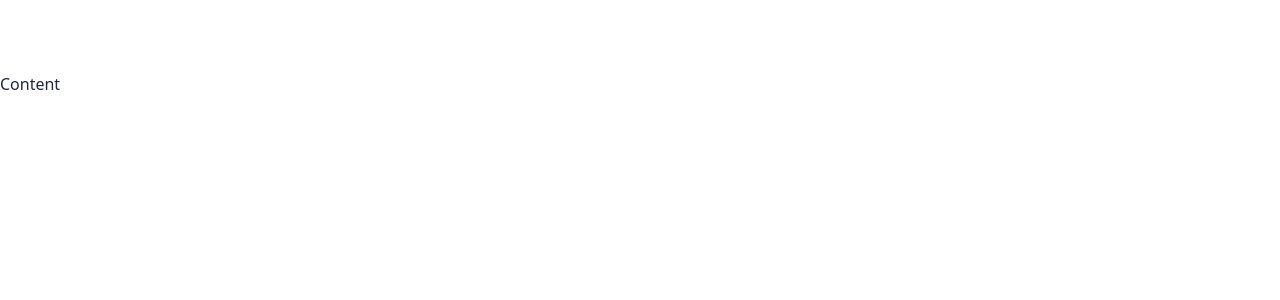
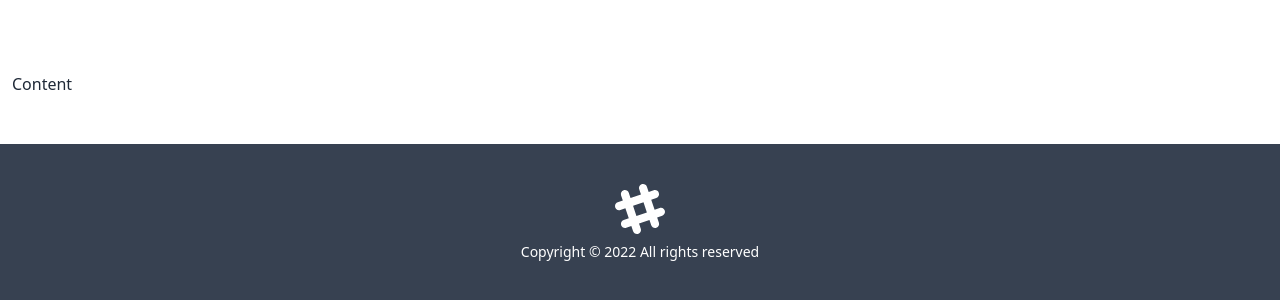
Before and after one commit to helios63/github-finder, a React (Create React App) app: page / in a window 1280 px wide. Shown: the part 728-1028 px from the top of the page. Before the commit the page ends 824 px from the top, so only its background shows below. Built offline with nearby package versions, Linux system fonts and the light colour scheme.

Commit message:
Footer Added

```diff
--- a/src/App.js
+++ b/src/App.js
@@ -1,5 +1,6 @@
 import { BrowserRouter as Router, Route } from "react-router-dom"
 import Navbar from "./components/layout/Navbar";
+import Footer from "./components/layout/Footer";
 
 function App() {
   return (
@@ -7,7 +8,8 @@
       <div className="flex flex-col justify-between h-screen">
         <Navbar />
       </div>
-      <main>Content</main>
+      <main className="container mx-auto px-3 pb-12">Content</main>
+      <Footer />
     </Router>
   );
 }
--- /dev/null
+++ b/src/components/layout/Footer.jsx
@@ -0,0 +1,26 @@
+
+function Footer() {
+
+    const footerYear = new Date().getFullYear()
+
+  return (
+    <footer className="footer p-10 bg-gray-700 text-primary-content footer-center">
+        <div>
+            <svg
+            width='50'
+            height='50'
+            viewBox='0 0 24 24'
+            xmlns='http://www.w3.org/2000/svg'
+            fillRule='evenodd'
+            clipRule='evenodd'
+            className='inline-block fill-current'
+            >
+            <path d='M22.672 15.226l-2.432.811.841 2.515c.33 1.019-.209 2.127-1.23 2.456-1.15.325-2.148-.321-2.463-1.226l-.84-2.518-5.013 1.677.84 2.517c.391 1.203-.434 2.542-1.831 2.542-.88 0-1.601-.564-1.86-1.314l-.842-2.516-2.431.809c-1.135.328-2.145-.317-2.463-1.229-.329-1.018.211-2.127 1.231-2.456l2.432-.809-1.621-4.823-2.432.808c-1.355.384-2.558-.59-2.558-1.839 0-.817.509-1.582 1.327-1.846l2.433-.809-.842-2.515c-.33-1.02.211-2.129 1.232-2.458 1.02-.329 2.13.209 2.461 1.229l.842 2.515 5.011-1.677-.839-2.517c-.403-1.238.484-2.553 1.843-2.553.819 0 1.585.509 1.85 1.326l.841 2.517 2.431-.81c1.02-.33 2.131.211 2.461 1.229.332 1.018-.21 2.126-1.23 2.456l-2.433.809 1.622 4.823 2.433-.809c1.242-.401 2.557.484 2.557 1.838 0 .819-.51 1.583-1.328 1.847m-8.992-6.428l-5.01 1.675 1.619 4.828 5.011-1.674-1.62-4.829z'></path>
+            </svg>
+            <p>Copyright &copy; {footerYear} All rights reserved</p>
+        </div>
+    </footer>
+  )
+}
+
+export default Footer
--- a/src/components/layout/Navbar.jsx
+++ b/src/components/layout/Navbar.jsx
@@ -9,7 +9,7 @@
             <div className="flex-none px-2 mx-2">
                 <FaGithub className="inline pr-2 text-3xl"/>
                 <Link to='/' className="text-lg font-bold align-middle">
-                {title}
+                    {title}
                 </Link>
             </div>
 
```
